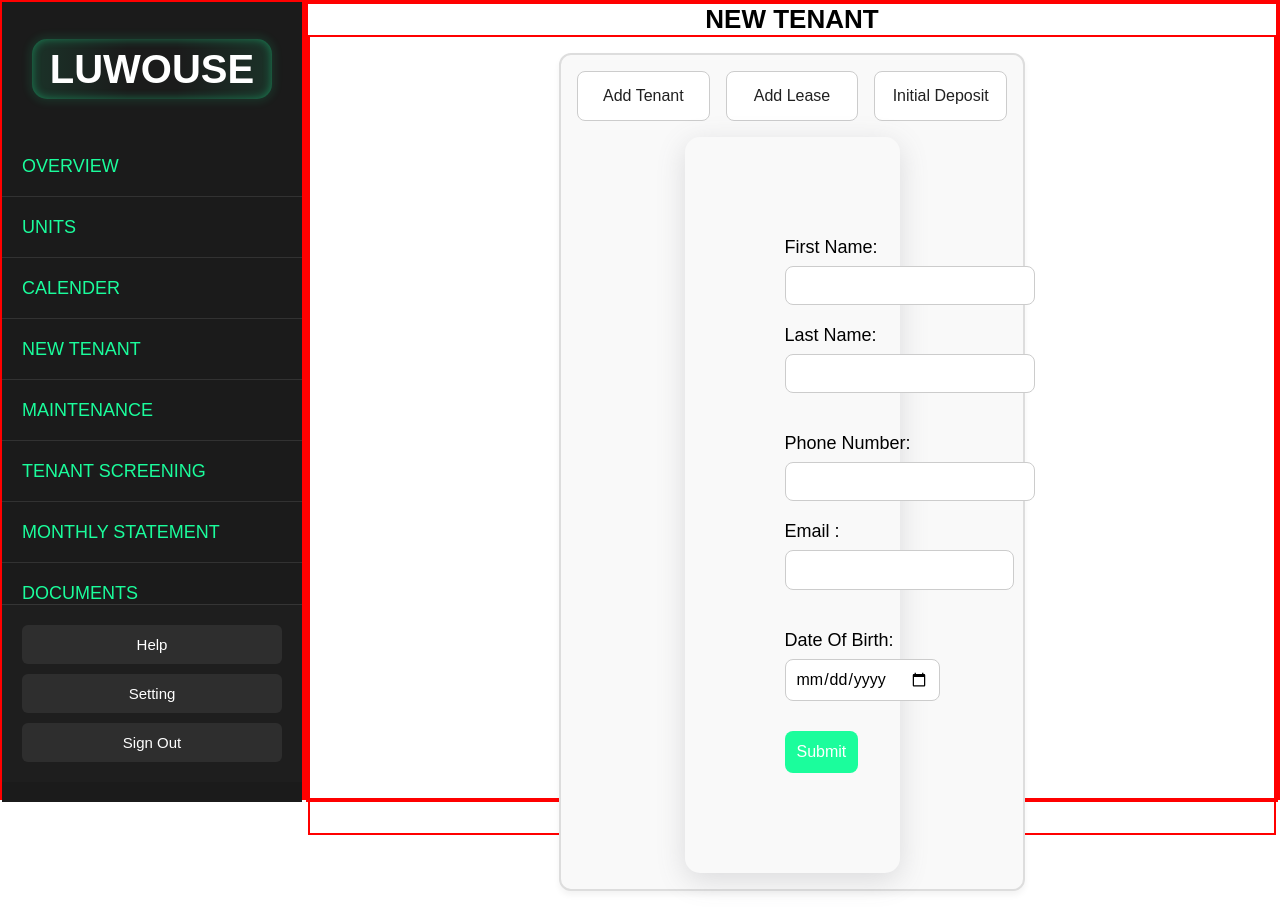
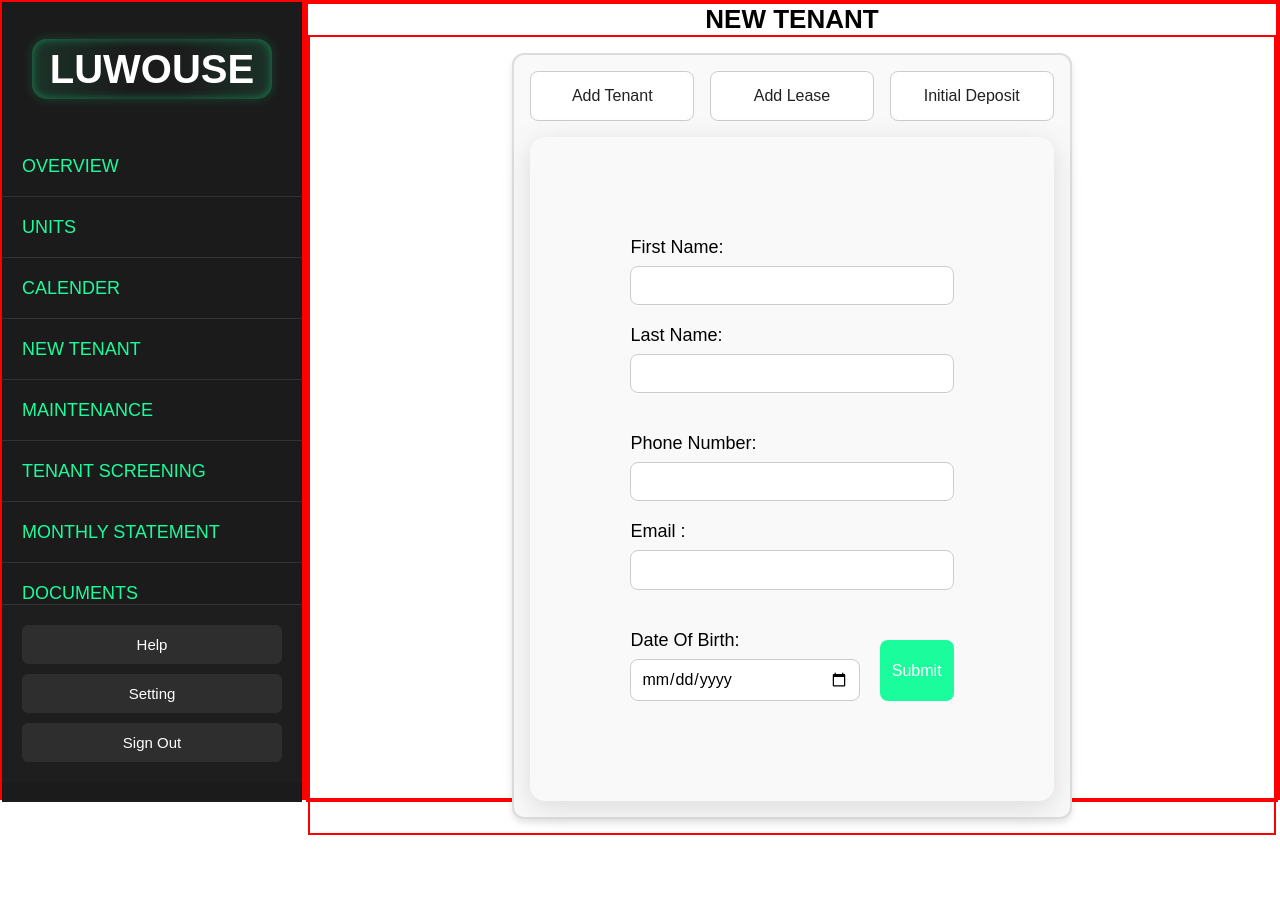
Before and after one commit to Correa95/Property-Management-System, a React (Vite) app in the folder client-side/: page /newTenant in a window 1280 px wide. Both pictures are taken after a click on the button "Add Tenant". After the commit the page ends 835 px from the top, so only its background shows below. Built offline with nearby package versions, Linux system fonts and the light colour scheme.

Commit message:
styling the new tenant component

```diff
--- a/client-side/src/Components/Form/TenantInfoForm.css
+++ b/client-side/src/Components/Form/TenantInfoForm.css
@@ -1,5 +1,5 @@
 .tenantInfoFormContainer {
-  width: 50%;
+  width: 100%;
   height: 100%;
   display: flex;
   flex-direction: column;
--- a/client-side/src/Components/NavigationBars/NavigationButton.css
+++ b/client-side/src/Components/NavigationBars/NavigationButton.css
@@ -3,6 +3,7 @@
   flex-direction: column;
   align-items: center;
   padding: 16px;
+
   gap: 23px;
 }
 
@@ -12,12 +13,12 @@
   justify-content: center;
   align-items: center;
   gap: 16px;
-  width: 50%;
+  width: 60%;
   padding: 16px;
   background-color: #f9f9f9;
   border: 2px solid #ddd;
   border-radius: 12px;
-  box-shadow: 0 4px 6px rgba(0, 0, 0, 0.05);
+  box-shadow: 0 4px 6px rgba(0, 0, 0, 0.1);
 }
 
 .btn {
```
